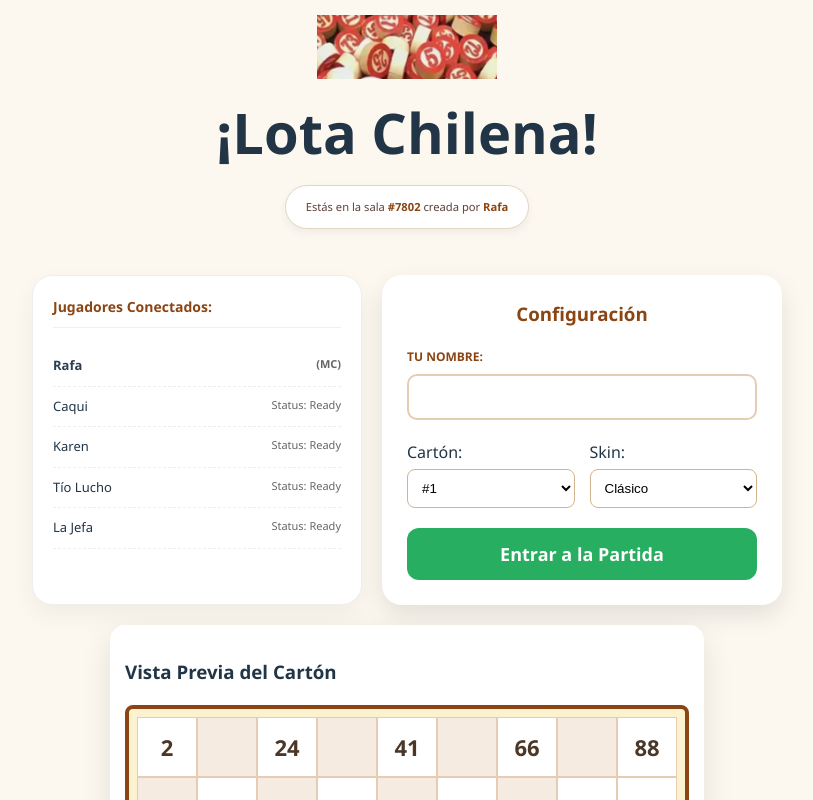
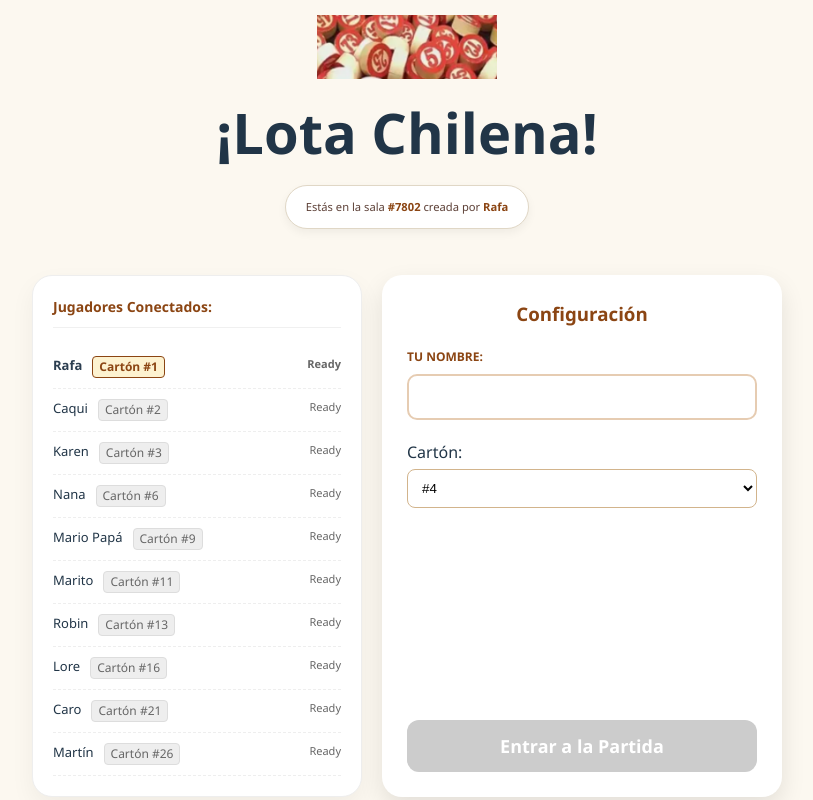
Before and after one commit to rijjsb/lota-chilena, a React (Vite) app: page / in a window 1280 px wide. Shown: the top 800 px of the page, without its empty margins (233-1046 px from the left). Built offline with nearby package versions, Linux system fonts and the light colour scheme.

Commit message:
good working demo

```diff
--- a/src/App.css
+++ b/src/App.css
@@ -278,6 +278,33 @@ select {
 
 .player-list li.is-mc { font-weight: bold; color: #2c3e50; }
 .p-status { font-size: 11px; color: #666; }
+
+.player-list li.is-mc .p-carton-tag {
+  background: #fdf2d0;
+  border-color: #8b4513;
+  color: #8b4513;
+}
+
+select option:disabled {
+  color: #ccc;
+  font-style: italic;
+}
+
+.p-info {
+  display: flex;
+  /* flex-direction: column; */
+  gap: 10px;
+}
+
+.p-carton-tag {
+  font-size: 0.75rem;
+  background: #eee;
+  color: #666;
+  padding: 1px 6px;
+  border-radius: 4px;
+  width: fit-content;
+  border: 1px solid #ddd;
+}
 
 /* Adjusted Setup Card for the Flex layout */
 .setup-card {
--- a/src/App.jsx
+++ b/src/App.jsx
@@ -12,13 +12,24 @@ function App() {
   // --- SNOOP MODAL LOGIC ---
   const [showSnoop, setShowSnoop] = useState(false);
 
-  const fakePlayers = [
-    { name: userName + " (MC)", cartonId: cartonIndex, marked: marked },
-    { name: 'Caqui', cartonId: 1, marked: [4,25,39] },
-    { name: 'Karen', cartonId: 2, marked: [] },
-    { name: 'Tío Lucho', cartonId: 5, marked: [] },
-    { name: 'La Jefa', cartonId: 8, marked: [] }
-  ];
+  // 1. Expanded list of players (The "System" state)
+  const [players, setPlayers] = useState([
+    { id: 'p1', name: 'Rafa', role: 'MC', cartonId: 0, marked: [], status: 'Ready' },
+    { id: 'p2', name: 'Caqui', role: 'Player', cartonId: 1, marked: [], status: 'Ready' },
+    { id: 'p3', name: 'Karen', role: 'Player', cartonId: 2, marked: [], status: 'Ready' },
+    { id: 'p4', name: 'Nana', cartonId: 5, marked: [], status: 'Ready' },
+    { id: 'p5', name: 'Mario Papá', cartonId: 8, marked: [], status: 'Ready' },
+    { id: 'p6', name: 'Marito', cartonId: 10, marked: [], status: 'Ready' },
+    { id: 'p7', name: 'Robin', cartonId: 12, marked: [], status: 'Ready' },
+    { id: 'p8', name: 'Lore', cartonId: 15, marked: [], status: 'Ready' },
+    { id: 'p9', name: 'Caro', cartonId: 20, marked: [], status: 'Ready' },
+    { id: 'p10', name: 'Martín', cartonId: 25, marked: [], status: 'Ready' },
+  ]);
+
+  // 2. Derive which cartons are currently "Blocked"
+  const blockedCartonIds = players
+    .filter(p => p.name !== userName) // Only exclude the CURRENT user's hold
+    .map(p => p.cartonId);
 
   // Tracks which prizes are finished
   const [prizesClaimed, setPrizesClaimed] = useState({
@@ -72,6 +83,17 @@ function App() {
     localStorage.setItem('lota-skin', skin);
   }, [userName, skin]);
 
+  useEffect(() => {
+  const isTakenByOthers = players.some(p => p.cartonId === cartonIndex && p.name !== userName);
+
+  if (isTakenByOthers) {
+    // Find the first ID that ISN'T in the blocked list
+    const firstAvailable = cartones.findIndex((_, idx) => !blockedCartonIds.includes(idx));
+    setCartonIndex(firstAvailable !== -1 ? firstAvailable : 0);
+    setMarked([]);
+  }
+}, [userName]);
+
   const skinList = [
     { name: 'Clásico', value: 'classic' },
     { name: 'Poroto 1', value: 'Poroto1.jpg' },
@@ -108,8 +130,22 @@ function App() {
   };
 
   const toggleNumber = (num) => {
-    if (num === 0) return;
-    setMarked(prev => prev.includes(num) ? prev.filter(n => n !== num) : [...prev, num]);
+  if (num === 0) return;
+
+  // 1. Update your local view
+  const newMarked = marked.includes(num)
+      ? marked.filter(n => n !== num)
+      : [...marked, num];
+
+    setMarked(newMarked);
+
+    // 2. Sync to the global players list (Snoop Window)
+    setPlayers(prev => prev.map(p =>
+      // Check for "Rafa" or "Rafa (MC)" to be safe
+      (p.name === userName || p.name === userName + " (MC)")
+        ? { ...p, marked: newMarked }
+        : p
+    ));
   };
 
   const validateWinner = (winnerName, prizeType) => {
@@ -156,7 +192,7 @@ function App() {
             <button className="snoop-close-btn" onClick={() => setShowSnoop(false)}>X</button>
             <h2 style={{color: '#8b4513', textAlign: 'center'}}>Monitoreo de Jugadores</h2>
             <div className="snoop-grid">
-              {fakePlayers.map((player, idx) => (
+              {players.map((player, idx) => (
                 <div key={idx} className="snoop-card">
                   <p style={{marginBottom: '10px'}}>
                     <strong>{player.name}</strong> — <small>Cartón #{cartones[player.cartonId].id}</small>
@@ -214,9 +250,14 @@ function App() {
               <div className="players-sidebar">
                 <h4>Jugadores Conectados:</h4>
                 <ul className="player-list">
-                  <li className="is-mc"><span>{lobbyInfo.creator}</span><span className="p-status">(MC)</span></li>
-                  {fakePlayers.filter(p => !p.name.includes("(MC)")).map((p, i) => (
-                    <li key={i}><span>{p.name}</span><span className="p-status">Status: Ready</span></li>
+                  {players.map((p) => (
+                    <li key={p.id} className={p.role === 'MC' ? 'is-mc' : ''}>
+                      <div className="p-info">
+                        <span>{p.name}</span>
+                        <span className="p-carton-tag">Cartón #{cartones[p.cartonId].id}</span>
+                      </div>
+                      <span className="p-status">{p.status}</span>
+                    </li>
                   ))}
                 </ul>
               </div>
@@ -226,21 +267,40 @@ function App() {
                   <label>TU NOMBRE:</label>
                   <input type="text" value={userName} onChange={(e) => setUserName(e.target.value)} />
                 </div>
-                <div className="controls-row">
-                  <div className="control-group">
-                    <label>Cartón:</label>
-                    <select value={cartonIndex} onChange={(e) => {setCartonIndex(Number(e.target.value)); setMarked([]);}}>
-                      {cartones.map((c, i) => <option key={c.id} value={i}>#{c.id}</option>)}
-                    </select>
-                  </div>
-                  <div className="control-group">
-                    <label>Skin:</label>
-                    <select value={skin} onChange={(e) => setSkin(e.target.value)}>
-                      {skinList.map(s => <option key={s.value} value={s.value}>{s.name}</option>)}
-                    </select>
-                  </div>
+                <div className="control-group">
+                  <label>Cartón:</label>
+                  <select
+                    value={cartonIndex}
+                    disabled={isGameStarted}
+                    onChange={(e) => {
+                      const newIdx = Number(e.target.value);
+                      if (newIdx === -1) return; // Ignore placeholder click
+                      setCartonIndex(newIdx);
+                      setMarked([]);
+                      setPlayers(prev => prev.map(p =>
+                        p.name === userName ? { ...p, cartonId: newIdx } : p
+                      ));
+                    }}
+                  >
+                    {/* The Placeholder */}
+                    <option value={-1} disabled>--- Selecciona un Cartón ---</option>
+
+                    {cartones.map((c, i) => {
+                      const isTaken = blockedCartonIds.includes(i);
+                      return (
+                        <option key={c.id} value={i} disabled={isTaken}>
+                          #{c.id} {isTaken ? '(Ocupado)' : ''}
+                        </option>
+                      );
+                    })}
+                  </select>
                 </div>
-                <button className="start-btn" onClick={() => setIsGameStarted(true)}>
+                <button
+                  className="start-btn"
+                  /* Disable if name is empty OR carton is taken by someone else */
+                  disabled={!userName.trim() || blockedCartonIds.includes(cartonIndex)}
+                  onClick={() => setIsGameStarted(true)}
+                >
                   {isMC ? 'Iniciar Partida' : 'Entrar a la Partida'}
                 </button>
               </div>
@@ -322,7 +382,7 @@ function App() {
               <div className="mc-extra-actions" style={{marginTop: '20px', display: 'flex', gap: '10px', justifyContent: 'center'}}>
                 <button className="reset-btn" onClick={() => setIsGameStarted(false)}>Salir al Lobby</button>
                 {isMC && (
-                  <button className="reset-btn" onClick={() => setShowSnoop(true)}>Jugadores ({fakePlayers.length}) 🔍</button>
+                  <button className="reset-btn" onClick={() => setShowSnoop(true)}>Jugadores ({players.length}) 🔍</button>
                 )}
               </div>
             </div>
--- a/src/cartones.js
+++ b/src/cartones.js
@@ -1,83 +1,53 @@
 // src/cartones.js
 export const cartones = [
-  {
-    id: 1,
-    rows: [
-      [2, 0, 24, 0, 41, 0, 66, 0, 88],
-      [0, 14, 0, 35, 0, 52, 0, 71, 90],
-      [5, 18, 0, 0, 48, 59, 0, 0, 82]
-    ]
-  },
-  {
-    id: 2,
-    rows: [
-      [0, 11, 0, 31, 45, 0, 62, 0, 81],
-      [4, 0, 25, 39, 0, 55, 0, 74, 0],
-      [9, 19, 0, 0, 49, 0, 68, 79, 0]
-    ]
-  },
-  {
-    id: 3,
-    rows: [
-      [0, 11, 0, 31, 45, 0, 62, 0, 81],
-      [4, 0, 25, 39, 0, 55, 0, 74, 0],
-      [9, 19, 0, 0, 49, 0, 68, 79, 0]
-    ]
-  },
-  {
-    id: 4,
-    rows: [
-      [0, 11, 0, 31, 45, 0, 62, 0, 81],
-      [4, 0, 25, 39, 0, 55, 0, 74, 0],
-      [9, 19, 0, 0, 49, 0, 68, 79, 0]
-    ]
-  },
-  {
-    id: 5,
-    rows: [
-      [0, 11, 0, 31, 45, 0, 62, 0, 81],
-      [4, 0, 25, 39, 0, 55, 0, 74, 0],
-      [9, 19, 0, 0, 49, 0, 68, 79, 0]
-    ]
-  },
-  {
-    id: 6,
-    rows: [
-      [0, 11, 0, 31, 45, 0, 62, 0, 81],
-      [4, 0, 25, 39, 0, 55, 0, 74, 0],
-      [9, 19, 0, 0, 49, 0, 68, 79, 0]
-    ]
-  },
-  {
-    id: 7,
-    rows: [
-      [0, 11, 0, 31, 45, 0, 62, 0, 81],
-      [4, 0, 25, 39, 0, 55, 0, 74, 0],
-      [9, 19, 0, 0, 49, 0, 68, 79, 0]
-    ]
-  },
-  {
-    id: 8,
-    rows: [
-      [0, 11, 0, 31, 45, 0, 62, 0, 81],
-      [4, 0, 25, 39, 0, 55, 0, 74, 0],
-      [9, 19, 0, 0, 49, 0, 68, 79, 0]
-    ]
-  },
-  {
-    id: 9,
-    rows: [
-      [0, 11, 0, 31, 45, 0, 62, 0, 81],
-      [4, 0, 25, 39, 0, 55, 0, 74, 0],
-      [9, 19, 0, 0, 49, 0, 68, 79, 0]
-    ]
-  },
-  {
-    id: 10,
-    rows: [
-      [0, 11, 0, 31, 45, 0, 62, 0, 81],
-      [4, 0, 25, 39, 0, 55, 0, 74, 0],
-      [9, 19, 0, 0, 49, 0, 68, 79, 0]
-    ]
-  }
+  { id: 1, rows: [[4, 0, 21, 0, 44, 56, 0, 72, 0], [0, 12, 0, 33, 0, 58, 64, 0, 85], [8, 0, 27, 39, 49, 0, 0, 78, 0]] },
+  { id: 2, rows: [[2, 11, 0, 31, 0, 0, 62, 70, 0], [0, 15, 23, 0, 45, 51, 0, 0, 82], [7, 0, 0, 36, 0, 55, 69, 75, 0]] },
+  { id: 3, rows: [[5, 0, 22, 0, 41, 0, 60, 0, 88], [0, 18, 26, 34, 0, 52, 0, 77, 0], [9, 13, 0, 0, 47, 59, 66, 0, 0]] },
+  { id: 4, rows: [[1, 0, 20, 30, 0, 50, 0, 71, 0], [0, 14, 0, 35, 42, 0, 65, 0, 81], [6, 17, 28, 0, 0, 54, 0, 79, 0]] },
+  { id: 5, rows: [[3, 10, 0, 0, 40, 53, 61, 0, 0], [0, 16, 24, 32, 0, 0, 0, 73, 89], [0, 19, 29, 38, 46, 0, 67, 0, 0]] },
+  { id: 6, rows: [[4, 0, 22, 0, 48, 55, 0, 76, 0], [0, 12, 0, 34, 0, 51, 63, 0, 84], [9, 15, 26, 0, 40, 0, 0, 70, 0]] },
+  { id: 7, rows: [[2, 11, 0, 37, 43, 0, 68, 0, 0], [0, 18, 25, 0, 0, 57, 0, 74, 90], [5, 0, 0, 31, 46, 52, 60, 0, 0]] },
+  { id: 8, rows: [[8, 0, 21, 35, 0, 50, 0, 72, 0], [0, 13, 0, 0, 44, 59, 66, 79, 0], [1, 16, 29, 39, 0, 0, 0, 0, 82]] },
+  { id: 9, rows: [[6, 10, 0, 30, 45, 0, 61, 0, 0], [0, 19, 24, 0, 0, 54, 0, 75, 87], [3, 0, 28, 38, 49, 58, 0, 0, 0]] },
+  { id: 10, rows: [[7, 0, 23, 0, 41, 0, 65, 78, 0], [0, 14, 0, 33, 47, 53, 0, 0, 81], [5, 17, 27, 36, 0, 0, 69, 0, 0]] },
+  { id: 11, rows: [[1, 0, 20, 32, 0, 56, 62, 0, 0], [0, 15, 25, 34, 48, 0, 0, 71, 0], [9, 0, 0, 0, 42, 55, 67, 77, 0]] },
+  { id: 12, rows: [[3, 11, 24, 0, 44, 0, 0, 73, 0], [0, 12, 0, 38, 0, 50, 60, 0, 86], [8, 0, 21, 0, 49, 57, 0, 79, 0]] },
+  { id: 13, rows: [[5, 18, 0, 35, 40, 0, 64, 0, 0], [0, 0, 29, 0, 43, 58, 0, 76, 88], [4, 16, 22, 31, 0, 0, 61, 0, 0]] },
+  { id: 14, rows: [[2, 0, 28, 0, 46, 52, 0, 70, 0], [0, 14, 0, 39, 0, 54, 69, 0, 83], [7, 10, 26, 33, 41, 0, 0, 0, 0]] },
+  { id: 15, rows: [[9, 13, 0, 30, 0, 51, 63, 0, 0], [0, 17, 23, 0, 45, 0, 0, 74, 85], [6, 0, 27, 37, 42, 0, 68, 0, 0]] },
+  { id: 16, rows: [[4, 15, 20, 0, 47, 0, 60, 0, 0], [0, 0, 25, 34, 0, 59, 66, 72, 0], [1, 19, 0, 0, 49, 53, 0, 0, 89]] },
+  { id: 17, rows: [[8, 0, 21, 32, 0, 55, 0, 75, 0], [0, 11, 29, 0, 44, 0, 61, 0, 82], [3, 16, 0, 36, 40, 0, 67, 0, 0]] },
+  { id: 18, rows: [[5, 12, 0, 0, 48, 50, 65, 0, 0], [0, 18, 22, 38, 0, 57, 0, 77, 0], [9, 0, 24, 33, 43, 0, 0, 0, 90]] },
+  { id: 19, rows: [[2, 0, 27, 31, 41, 0, 62, 0, 0], [0, 14, 26, 0, 0, 56, 0, 73, 84], [7, 10, 0, 35, 45, 52, 0, 0, 0]] },
+  { id: 20, rows: [[6, 17, 23, 0, 0, 54, 0, 79, 0], [0, 0, 0, 39, 42, 58, 69, 0, 88], [4, 13, 28, 30, 46, 0, 0, 0, 0]] },
+  { id: 21, rows: [[1, 0, 25, 37, 49, 0, 64, 0, 0], [0, 15, 0, 0, 40, 51, 63, 76, 0], [8, 11, 20, 34, 0, 59, 0, 0, 0]] },
+  { id: 22, rows: [[3, 16, 0, 32, 0, 53, 0, 71, 0], [0, 19, 22, 0, 47, 0, 68, 0, 83], [5, 0, 29, 36, 44, 55, 0, 0, 0]] },
+  { id: 23, rows: [[9, 12, 21, 33, 0, 57, 0, 0, 0], [0, 0, 27, 0, 43, 0, 60, 78, 86], [2, 18, 0, 38, 48, 50, 0, 0, 0]] },
+  { id: 24, rows: [[4, 0, 24, 0, 42, 52, 67, 0, 0], [0, 14, 0, 31, 45, 0, 0, 74, 81], [7, 10, 26, 35, 0, 56, 0, 0, 0]] },
+  { id: 25, rows: [[6, 17, 0, 39, 0, 54, 66, 70, 0], [0, 13, 28, 0, 41, 0, 62, 0, 85], [1, 0, 23, 30, 46, 58, 0, 0, 0]] },
+  { id: 26, rows: [[8, 15, 25, 34, 0, 51, 0, 0, 0], [0, 0, 0, 37, 49, 0, 65, 72, 89], [5, 11, 20, 0, 44, 59, 0, 0, 0]] },
+  { id: 27, rows: [[3, 0, 22, 36, 47, 0, 61, 0, 0], [0, 19, 0, 0, 40, 53, 0, 75, 82], [9, 16, 29, 32, 0, 55, 69, 0, 0]] },
+  { id: 28, rows: [[2, 12, 21, 33, 43, 0, 0, 0, 0], [0, 18, 0, 38, 0, 50, 63, 77, 0], [7, 0, 27, 0, 48, 57, 0, 0, 87]] },
+  { id: 29, rows: [[4, 14, 0, 31, 0, 52, 60, 0, 0], [0, 0, 26, 35, 45, 56, 0, 73, 0], [1, 10, 24, 0, 42, 0, 0, 0, 84]] },
+  { id: 30, rows: [[6, 0, 28, 30, 46, 0, 67, 0, 0], [0, 17, 23, 39, 0, 54, 0, 79, 0], [8, 13, 0, 0, 41, 58, 62, 0, 0]] },
+  { id: 31, rows: [[5, 15, 20, 37, 49, 0, 0, 0, 0], [0, 11, 25, 0, 0, 51, 64, 76, 0], [3, 0, 0, 34, 44, 59, 0, 0, 81]] },
+  { id: 32, rows: [[9, 19, 29, 0, 47, 53, 0, 0, 0], [0, 16, 0, 32, 0, 55, 68, 71, 0], [7, 0, 22, 36, 40, 0, 61, 0, 0]] },
+  { id: 33, rows: [[2, 18, 27, 38, 48, 0, 0, 0, 0], [0, 12, 0, 33, 0, 50, 65, 78, 0], [4, 0, 21, 0, 43, 57, 0, 0, 90]] },
+  { id: 34, rows: [[6, 10, 24, 35, 0, 56, 0, 0, 0], [0, 14, 0, 31, 45, 0, 66, 74, 0], [1, 0, 26, 0, 42, 52, 60, 0, 0]] },
+  { id: 35, rows: [[8, 13, 23, 39, 46, 0, 0, 0, 0], [0, 17, 0, 30, 0, 54, 62, 70, 0], [3, 0, 28, 0, 41, 58, 67, 0, 0]] },
+  { id: 36, rows: [[5, 11, 25, 34, 0, 59, 0, 0, 0], [0, 15, 0, 37, 49, 0, 63, 72, 0], [9, 0, 20, 0, 44, 51, 0, 76, 0]] },
+  { id: 37, rows: [[7, 16, 22, 32, 47, 0, 0, 0, 0], [0, 19, 0, 36, 0, 53, 61, 75, 0], [2, 0, 29, 0, 40, 55, 69, 0, 0]] },
+  { id: 38, rows: [[4, 12, 21, 33, 43, 0, 0, 0, 0], [0, 18, 0, 38, 48, 57, 65, 0, 0], [8, 0, 27, 0, 0, 50, 0, 73, 85]] },
+  { id: 39, rows: [[1, 14, 26, 31, 0, 52, 0, 0, 0], [0, 10, 24, 0, 45, 56, 68, 0, 0], [6, 0, 0, 35, 42, 0, 60, 77, 0]] },
+  { id: 40, rows: [[9, 17, 23, 30, 46, 0, 0, 0, 0], [0, 13, 28, 0, 0, 58, 62, 79, 0], [3, 0, 0, 39, 41, 54, 67, 0, 0]] },
+  { id: 41, rows: [[5, 15, 20, 34, 44, 0, 0, 0, 0], [0, 11, 25, 37, 0, 51, 64, 0, 0], [7, 0, 0, 0, 49, 59, 63, 71, 86]] },
+  { id: 42, rows: [[2, 19, 29, 36, 40, 0, 0, 0, 0], [0, 16, 22, 0, 47, 53, 61, 0, 0], [4, 0, 0, 32, 0, 55, 69, 75, 82]] },
+  { id: 43, rows: [[8, 12, 27, 33, 48, 0, 0, 0, 0], [0, 18, 21, 38, 0, 50, 65, 0, 0], [1, 0, 0, 0, 43, 57, 60, 78, 88]] },
+  { id: 44, rows: [[6, 14, 24, 31, 42, 0, 0, 0, 0], [0, 10, 26, 35, 0, 52, 66, 0, 0], [9, 0, 0, 0, 45, 56, 62, 73, 83]] },
+  { id: 45, rows: [[3, 17, 23, 30, 41, 0, 0, 0, 0], [0, 13, 28, 39, 0, 54, 67, 0, 0], [5, 0, 0, 0, 46, 58, 60, 70, 89]] },
+  { id: 46, rows: [[7, 15, 25, 37, 49, 0, 0, 0, 0], [0, 11, 20, 34, 0, 59, 63, 0, 0], [2, 0, 0, 0, 44, 51, 65, 76, 81]] },
+  { id: 47, rows: [[4, 19, 29, 32, 47, 0, 0, 0, 0], [0, 16, 22, 36, 0, 53, 68, 0, 0], [8, 0, 0, 0, 40, 55, 61, 72, 85]] },
+  { id: 48, rows: [[1, 18, 21, 38, 43, 0, 0, 0, 0], [0, 12, 27, 33, 0, 57, 60, 0, 0], [6, 0, 0, 0, 48, 50, 69, 77, 87]] },
+  { id: 49, rows: [[9, 14, 26, 35, 45, 0, 0, 0, 0], [0, 10, 24, 31, 0, 56, 66, 0, 0], [3, 0, 0, 0, 42, 52, 62, 74, 90]] },
+  { id: 50, rows: [[5, 17, 28, 30, 46, 0, 0, 0, 0], [0, 13, 23, 39, 0, 58, 67, 0, 0], [7, 0, 0, 0, 41, 54, 60, 79, 84]] }
 ];
```
